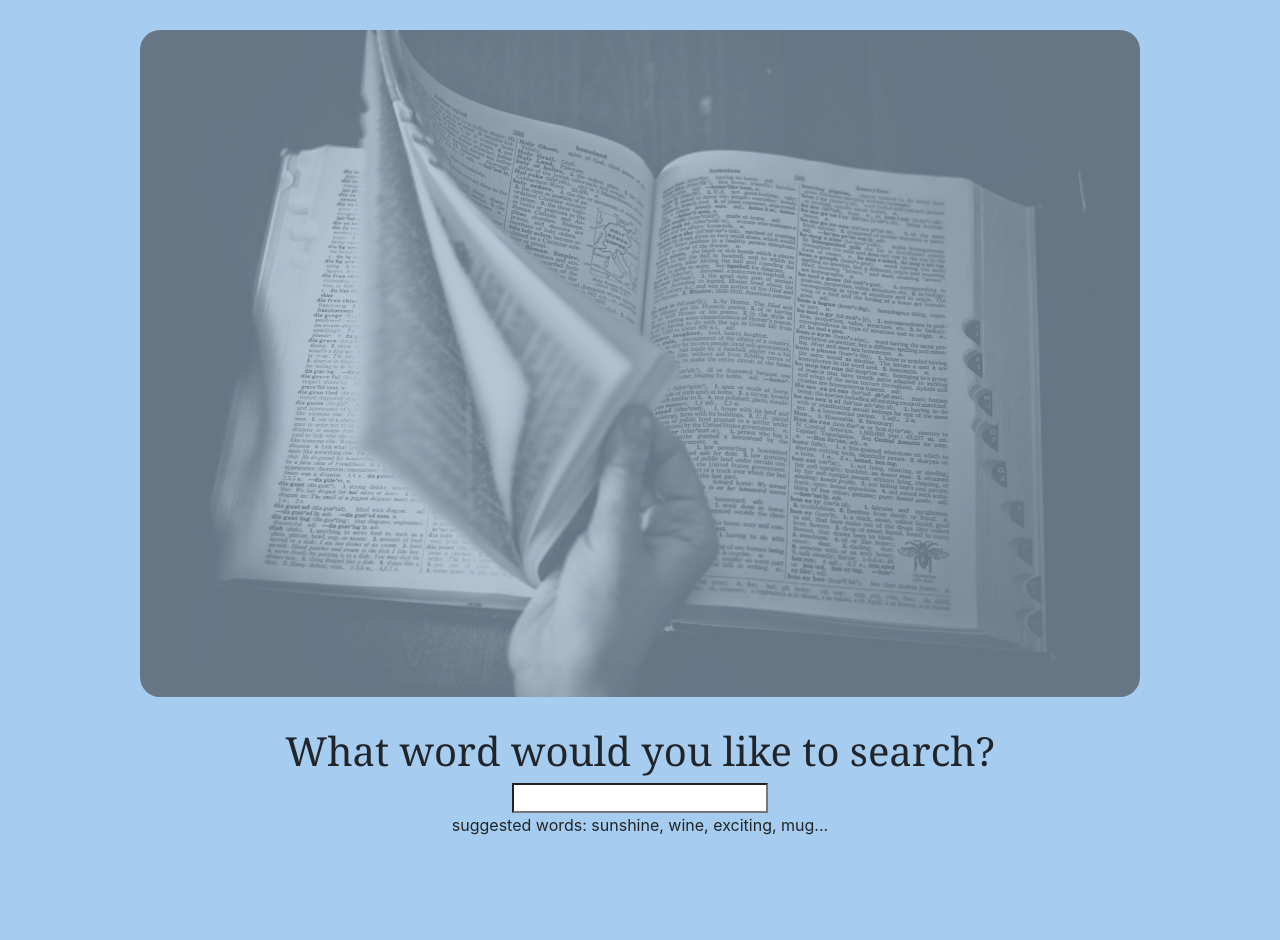
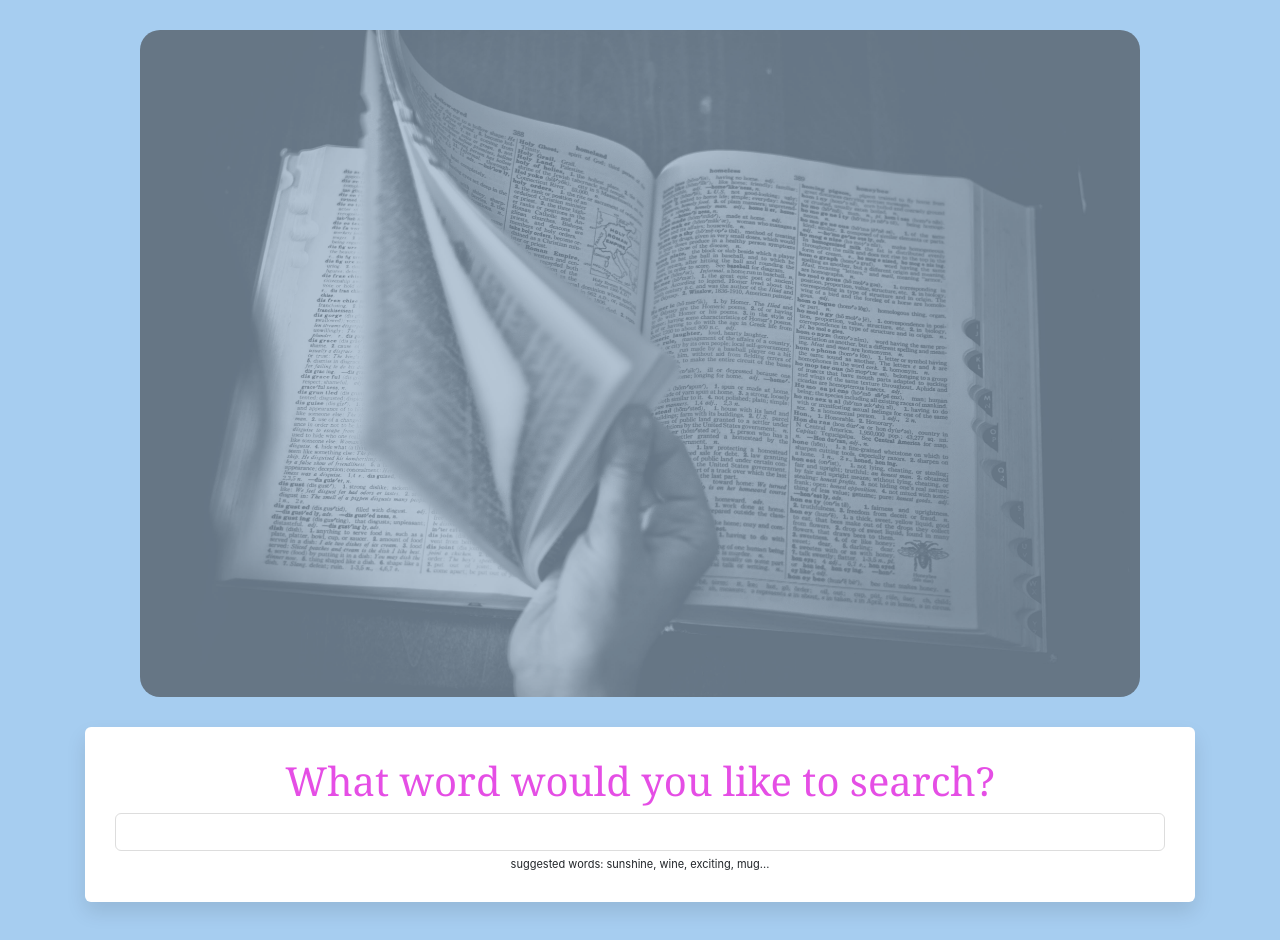
Before and after one commit to eugesuri/project-dictionary, a React (Create React App) app: page / in a window 1280 px wide. Shown: the top 940 px of the page. Built offline with nearby package versions, Linux system fonts and the light colour scheme; no server answers.

Commit message:
css properties

```diff
--- a/src/App.css
+++ b/src/App.css
@@ -13,6 +13,8 @@
 .App-footer {
   text-align: center;
   margin: 100px 0;
+  font-family: Arial, Helvetica, sans-serif;
+  font-size: 20px;
 }
 
 a {
--- a/src/Dictionary.css
+++ b/src/Dictionary.css
@@ -5,4 +5,27 @@
 
 h1 {
   font-family: Georgia, "Times New Roman", Times, serif;
+  color: rgb(229, 78, 229);
+  box-shadow: plum;
 }
+
+.Dictionary section {
+  background: white;
+  padding: 30px;
+  border-radius: 6px;
+  box-shadow: 0 10px 20px rgb(0 0 0 / 10%);
+  margin: 20px 0;
+}
+
+.Dictionary input {
+  width: 100%;
+  border-radius: 6px;
+  padding: 6px 10px;
+  color: #333;
+  border: 1px solid #ddd;
+}
+
+.Dictionary .hint {
+  font-size: 11px;
+  margin-top: 5px;
+}
```
